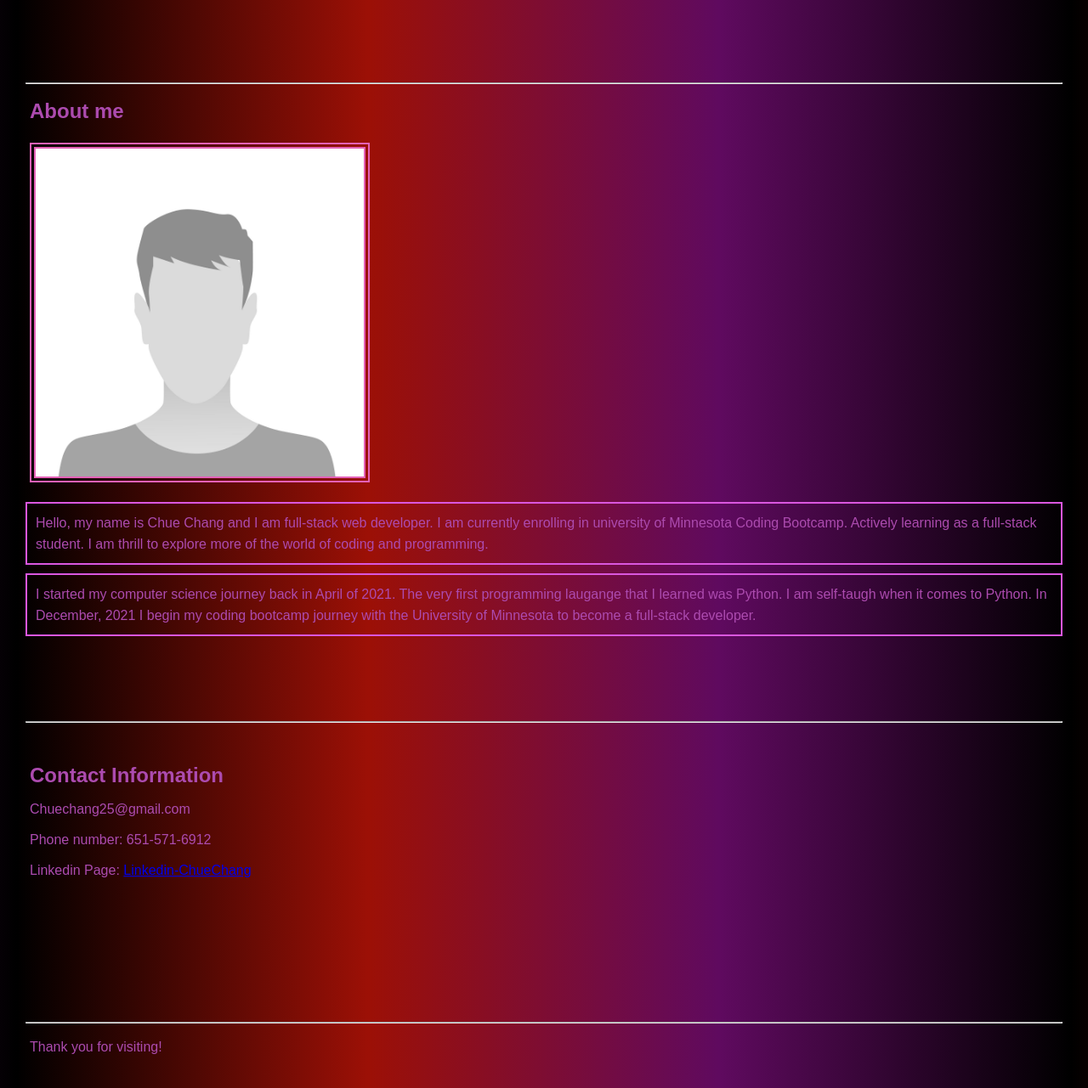
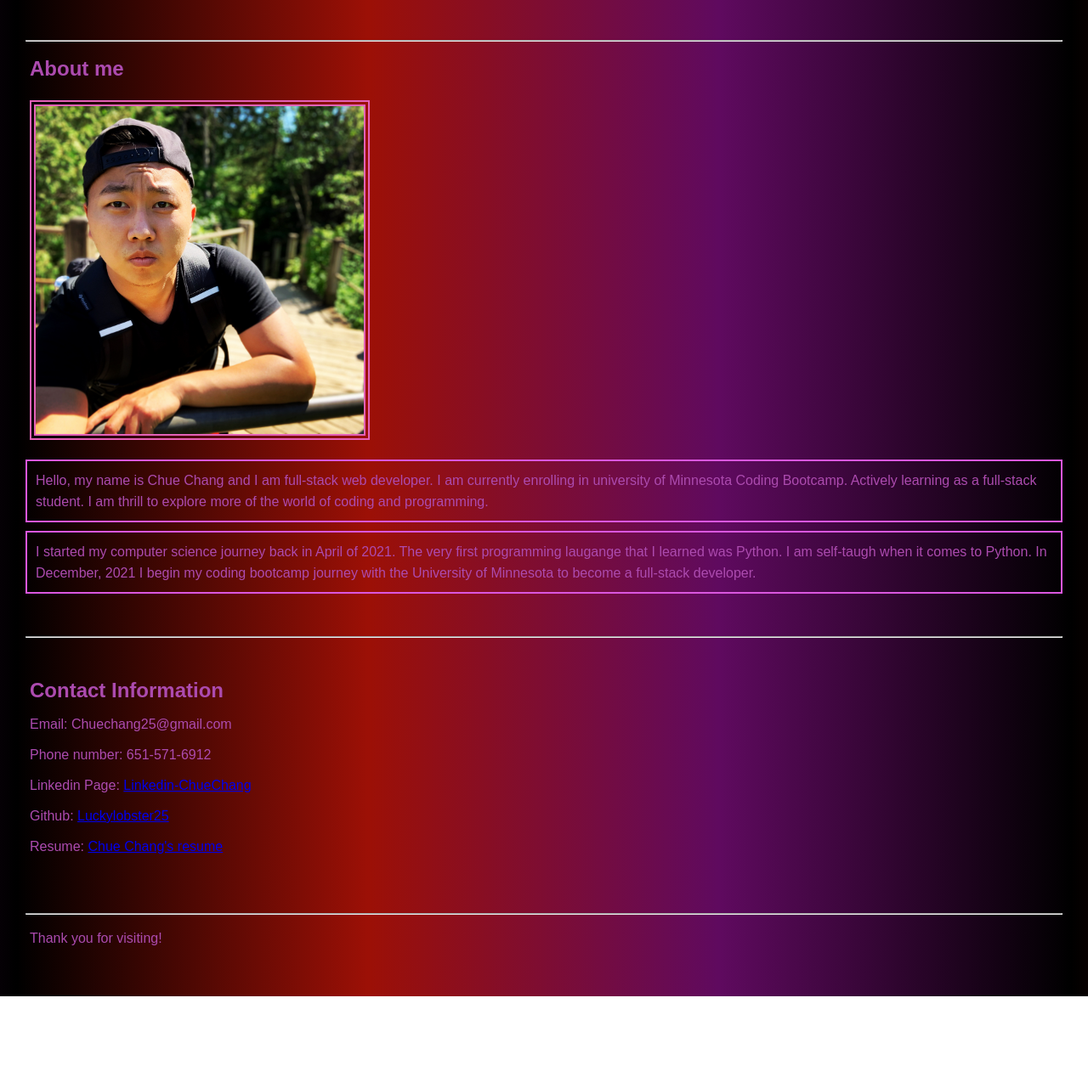
Before and after one commit to luckylobster25/portfolio, a plain HTML site: page index.html in a window 1280 px wide. Shown: the part 239-1520 px from the top of the page at 85% size. After the commit the page ends 1412 px from the top, so only its background shows below. Drawn offline with Linux system fonts and the light colour scheme.

Commit message:
touch up

```diff
--- a/index.html
+++ b/index.html
@@ -29,13 +29,14 @@
                 <article class="box">CSS</article>
                 <article class="box">Full-stack</article>
                 <article class="box">Javascript</article>
+
             </div>
         </section>
         <section class="about-me" id="about-me">
             <hr>
             <h1>About me</h1>
             <div>
-                <img class="photo" src="image\photoplaceholder.jpeg" alt="my portfolio picture">
+                <img class="photo" src="mypicture.jpg" alt="my portfolio picture">
             </div>
             <article class="box">Hello, my name is Chue Chang and I am full-stack web developer. I am currently enrolling in university of Minnesota Coding Bootcamp. Actively learning as a full-stack student.
                 I am thrill to explore more of the world of coding and programming.
@@ -48,9 +49,12 @@
         </section>
         <section class="contact" id="contact">
             <h1>Contact Information</h1>
-            <p>Chuechang25@gmail.com</p>
+            <p>Email: Chuechang25@gmail.com</p>
             <p>Phone number: 651-571-6912</p>
             <p>Linkedin Page: <a href="https://www.linkedin.com/in/chue-chang-674b71223/">Linkedin-ChueChang</a></p>
+            <p>Github: <a href="https://github.com/luckylobster25?tab=repositories">Luckylobster25</a></p>
+            <p>Resume: <a href="Resume .docx">Chue Chang's resume</a></p>
+
             <!-- The link when click will bring user to my linkin page. -->
         </section>
     </main>
--- a/style.css
+++ b/style.css
@@ -8,7 +8,7 @@ body {
     background-image: linear-gradient(90deg,black, rgb(156, 16, 6), rgb(95, 10, 95),black);
 }
 hr {
-    margin: 100px 0px 20px 0px;
+    margin: 50px 0px 20px 0px;
 }
 #top-hr {
     margin: 10px 0px 50px 0px;
@@ -70,7 +70,7 @@ h1 {
     margin: 15px 5px;
 }
 .ending {
-    margin: 0px 10px 50px 10px;
+    margin: -50px 10px 0px 10px;
     padding: 20px 0px 40px 0px;
 }
 
```
Also changed, not shown: mypicture.jpg (added), 1 other file.
